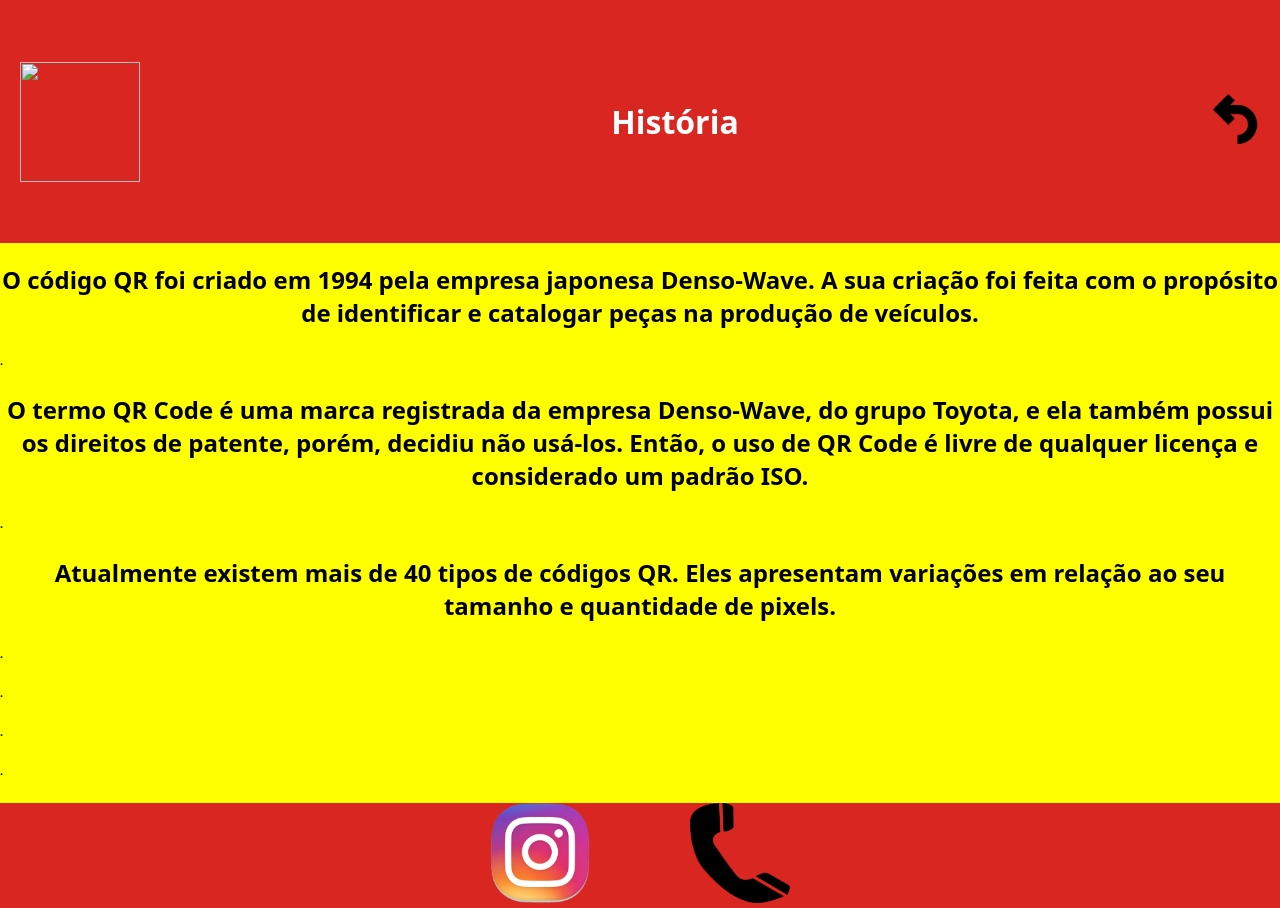
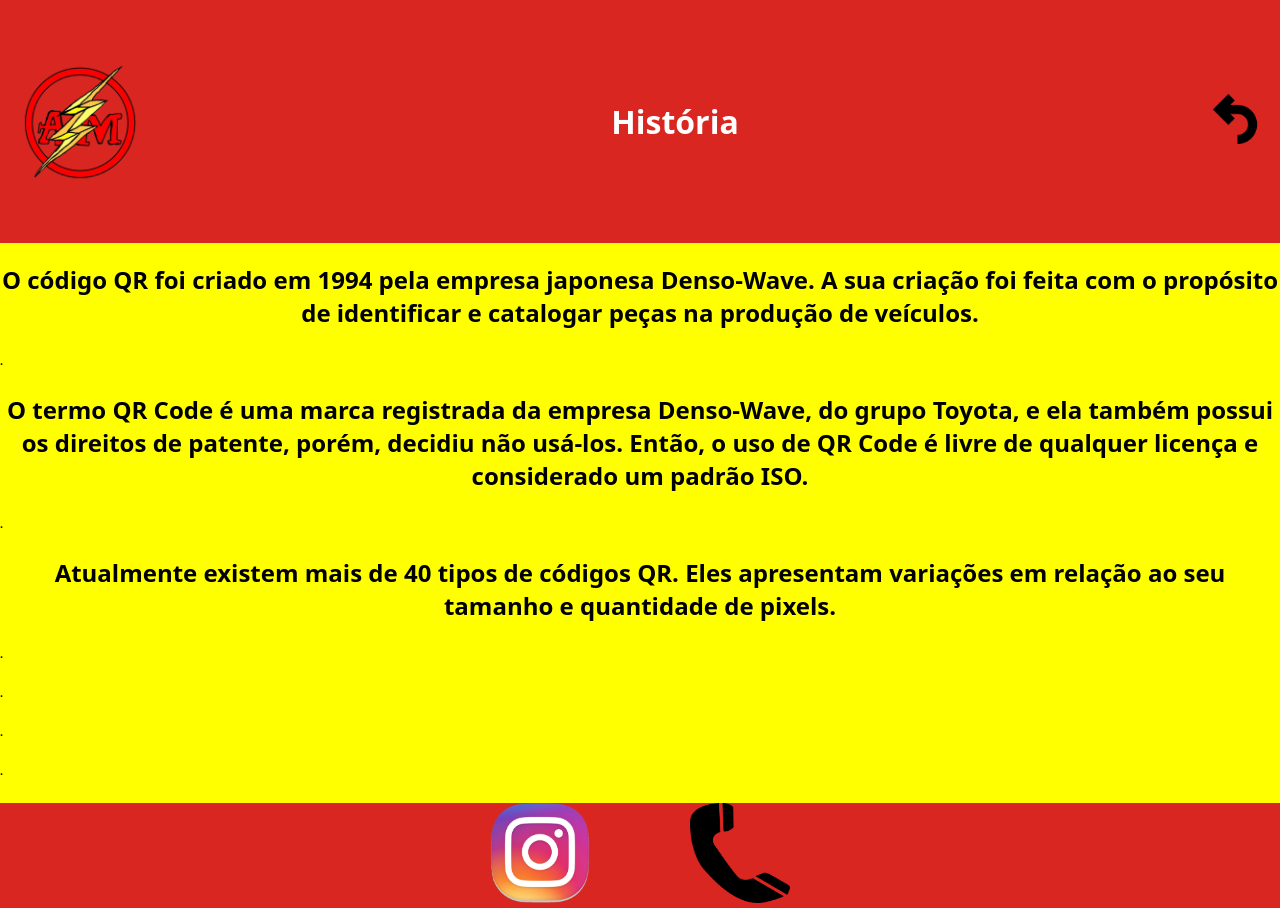
Before and after one commit to RafaelManzan/Feira-cultural, a plain HTML site: page história.html in a window 1280 px wide. Drawn offline with Linux system fonts and the light colour scheme.

Commit message:
Update história.html

```diff
--- a/história.html
+++ b/história.html
@@ -7,7 +7,7 @@
     </head>
     <body>
         <div class="header">
-            <img src="Assets/Am.jpg" width="120" height="120"/>
+            <img src="Assets/Am.png" width="120" height="120"/>
             <h1>História</h1>
             <a href="index.html"><img src="Assets/Voltar.png" alt="voltar" width="50" height="50"/></a>
         </div>
```
